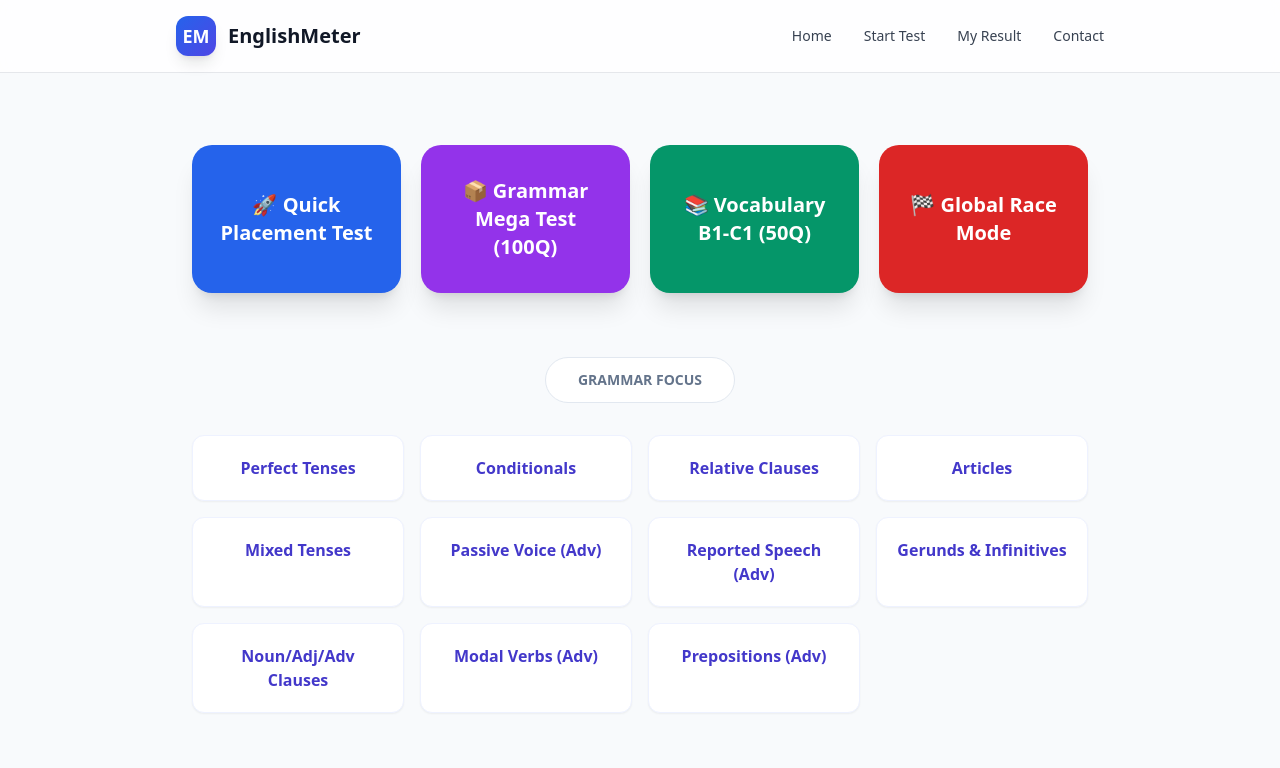
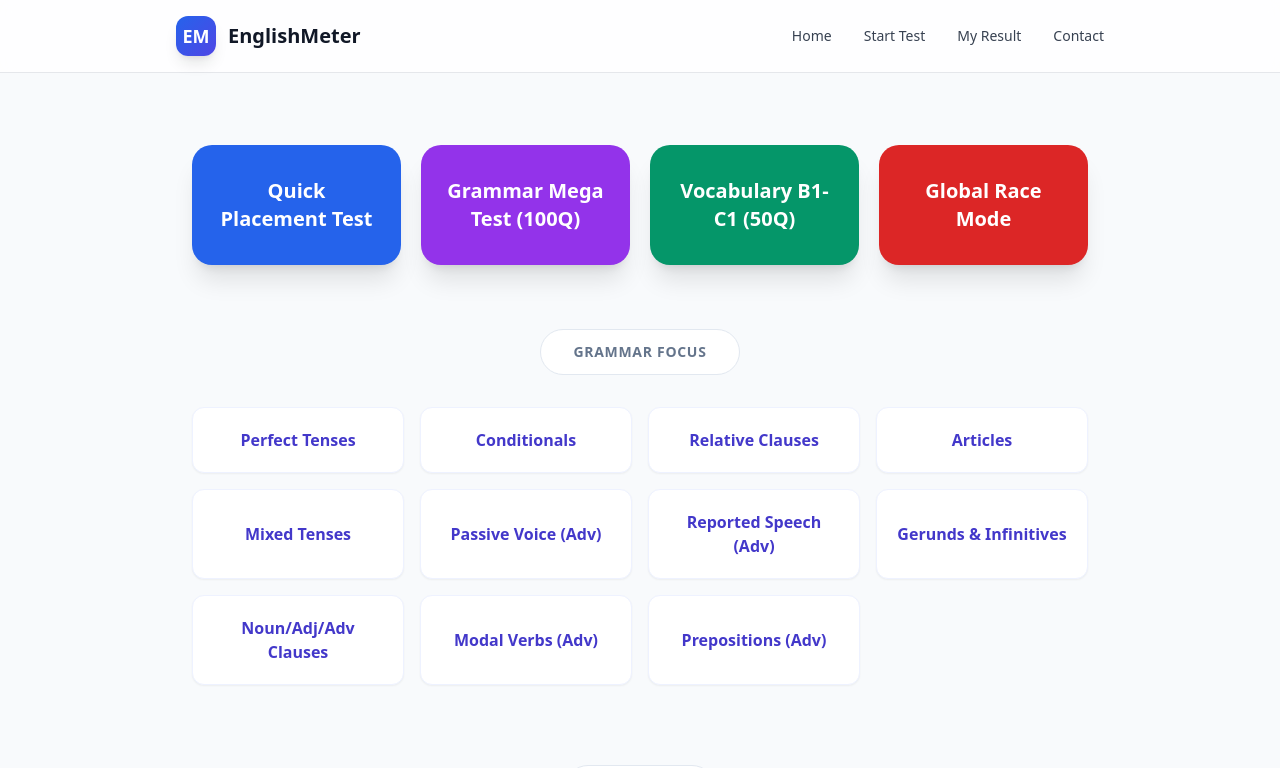
Before and after one commit to kuarkcoin/englishmeter, a Next.js app: page / in a window 1280 px wide. Shown: the top 768 px of the page. Built offline with nearby package versions, Linux system fonts and the light colour scheme; no server answers.

Commit message:
final: all tests working perfectly

```diff
--- a/app/page.tsx
+++ b/app/page.tsx
@@ -1,23 +1,19 @@
 'use client';
 import React from 'react';
 
-// --- DATA ---
+// Test definitions
 const quickTest = { title: "Quick Placement Test", slug: "quick-placement" };
 const megaTest = { title: "Grammar Mega Test (100Q)", slug: "grammar-mega-test-100" };
 const vocabTest = { title: "Vocabulary B1-C1 (50Q)", slug: "vocab-b1-c1-50" };
-
-// Tek Race butonu
 const raceTest = { title: "Global Race Mode", href: "/race" };
 
-// GRAMMAR TESTS (5 eski + 6 yeni)
+// Grammar Focus topics (11 topics)
 const grammarTests = [
   { title: "Perfect Tenses", slug: "test-perfect-past" },
   { title: "Conditionals", slug: "test-conditionals" },
   { title: "Relative Clauses", slug: "test-relatives" },
   { title: "Articles", slug: "test-articles" },
   { title: "Mixed Tenses", slug: "test-tenses-mixed" },
-
-  // Yeni eklenen 6 konu
   { title: "Passive Voice (Adv)", slug: "test-passive-voice" },
   { title: "Reported Speech (Adv)", slug: "test-reported-speech" },
   { title: "Gerunds & Infinitives", slug: "test-gerunds-infinitives" },
@@ -26,78 +22,95 @@ const grammarTests = [
   { title: "Prepositions (Adv)", slug: "test-prepositions-advanced" },
 ];
 
+// CEFR Levels
 const levelTests = [
   { level: "A1" }, { level: "A2" }, { level: "B1" },
   { level: "B2" }, { level: "C1" }, { level: "C2" },
 ];
 
+// Helper: creates a new attempt and redirects to the real quiz
+async function startTest(testSlug: string) {
+  try {
+    const res = await fetch('/api/attempts', {
+      method: 'POST',
+      headers: { 'Content-Type': 'application/json' },
+      body: JSON.stringify({ testSlug }),
+    });
+
+    if (!res.ok) throw new Error('Failed to create attempt');
+
+    const data = await res.json();
+    sessionStorage.setItem('em_attempt_payload', JSON.stringify(data));
+    window.location.href = `/quiz/${data.attemptId}`;
+  } catch (err) {
+    alert('Could not start the test. Please try again.');
+  }
+}
+
 export default function Home() {
   return (
     <div className="min-h-screen bg-slate-50">
-
-      {/* --- TEST BUTONLARI (Üst bölüm artık HERO yok) --- */}
       <div className="flex flex-col items-center justify-center px-4 pb-24 pt-14">
         <div className="w-full max-w-6xl mx-auto text-center">
 
-          {/* 3 büyük test + 1 Race butonu */}
+          {/* Main Tests + Race */}
           <div className="grid grid-cols-1 md:grid-cols-2 lg:grid-cols-4 gap-5 mb-16">
-            <a
-              href="/start"
+            <button
+              onClick={() => startTest(quickTest.slug)}
               className="flex items-center justify-center px-6 py-8 rounded-2xl bg-blue-600 text-white text-xl font-bold shadow-xl hover:bg-blue-700 transition-all"
             >
-              🚀 {quickTest.title}
-            </a>
+              {quickTest.title}
+            </button>
 
-            <a
-              href={`/start?testSlug=${megaTest.slug}`}
+            <button
+              onClick={() => startTest(megaTest.slug)}
               className="flex items-center justify-center px-6 py-8 rounded-2xl bg-purple-600 text-white text-xl font-bold shadow-xl hover:bg-purple-700 transition-all"
             >
-              📦 {megaTest.title}
-            </a>
+              {megaTest.title}
+            </button>
 
-            <a
-              href={`/start?testSlug=${vocabTest.slug}`}
+            <button
+              onClick={() => startTest(vocabTest.slug)}
               className="flex items-center justify-center px-6 py-8 rounded-2xl bg-emerald-600 text-white text-xl font-bold shadow-xl hover:bg-emerald-700 transition-all"
             >
-              📚 {vocabTest.title}
-            </a>
+              {vocabTest.title}
+            </button>
 
-            {/* Tek Race Butonu */}
             <a
               href={raceTest.href}
               className="flex items-center justify-center px-6 py-8 rounded-2xl bg-red-600 text-white text-xl font-bold shadow-xl hover:bg-red-700 transition-all"
             >
-              🏁 {raceTest.title}
+              {raceTest.title}
             </a>
           </div>
 
-          {/* --- Grammar Focus --- */}
+          {/* Grammar Focus Section */}
           <div className="mb-20">
             <div className="flex items-center justify-center mb-8">
-              <span className="bg-white px-8 py-3 rounded-full text-slate-500 font-bold text-sm border border-slate-200 uppercase">
+              <span className="bg-white px-8 py-3 rounded-full text-slate-500 font-bold text-sm border border-slate-200 uppercase tracking-wider">
                 Grammar Focus
               </span>
             </div>
 
             <div className="grid grid-cols-1 sm:grid-cols-2 lg:grid-cols-4 gap-4">
               {grammarTests.map((test) => (
-                <a
+                <button
                   key={test.slug}
-                  href={`/start?testSlug=${test.slug}`}
+                  onClick={() => startTest(test.slug)}
                   className="group px-4 py-5 rounded-xl bg-white text-indigo-700 font-bold shadow-sm border border-indigo-50 hover:border-indigo-300 hover:shadow-lg transition-all"
                 >
-                  <span className="group-hover:scale-105 transition-transform">
+                  <span className="block group-hover:scale-105 transition-transform">
                     {test.title}
                   </span>
-                </a>
+                </button>
               ))}
             </div>
           </div>
 
-          {/* --- All Levels --- */}
+          {/* All Levels */}
           <div>
             <div className="flex items-center justify-center mb-8">
-              <span className="bg-white px-8 py-3 rounded-full text-slate-500 font-bold text-sm border border-slate-200 uppercase">
+              <span className="bg-white px-8 py-3 rounded-full text-slate-500 font-bold text-sm border border-slate-200 uppercase tracking-wider">
                 All Levels
               </span>
             </div>
```
